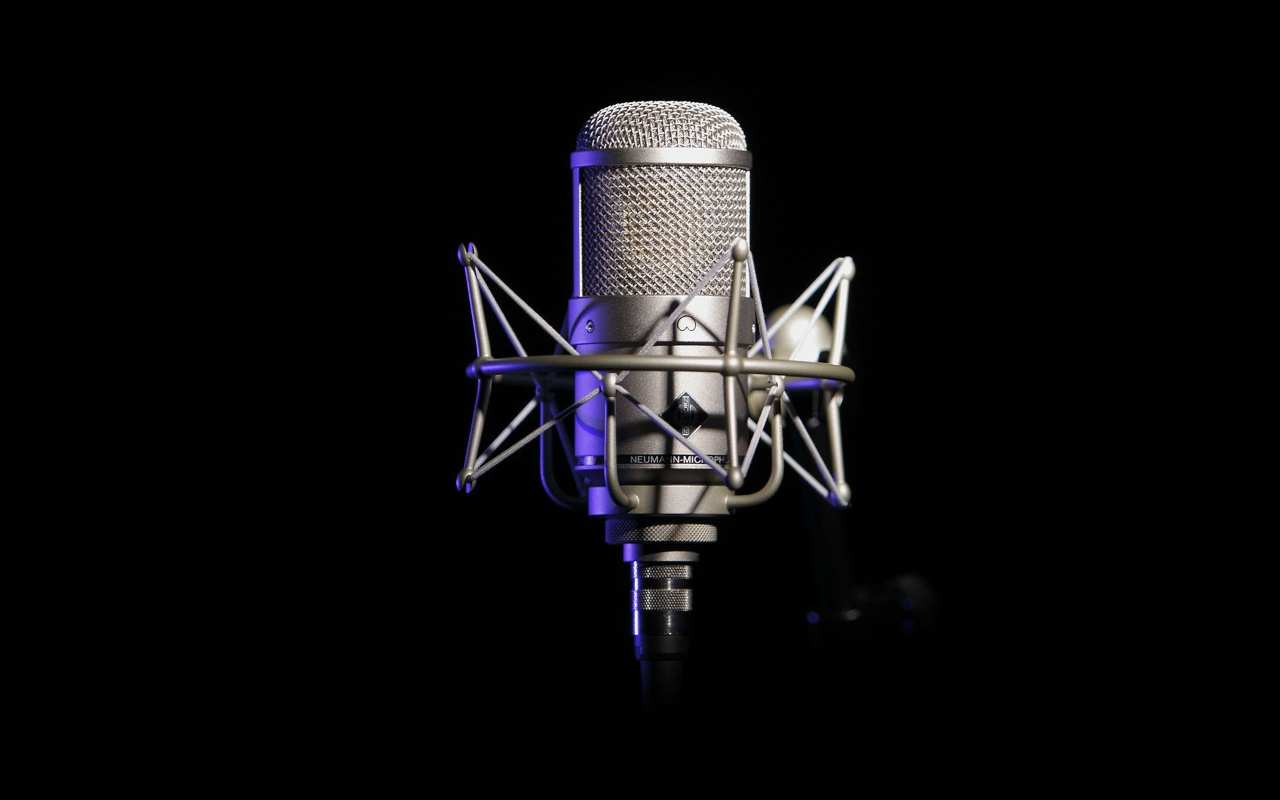
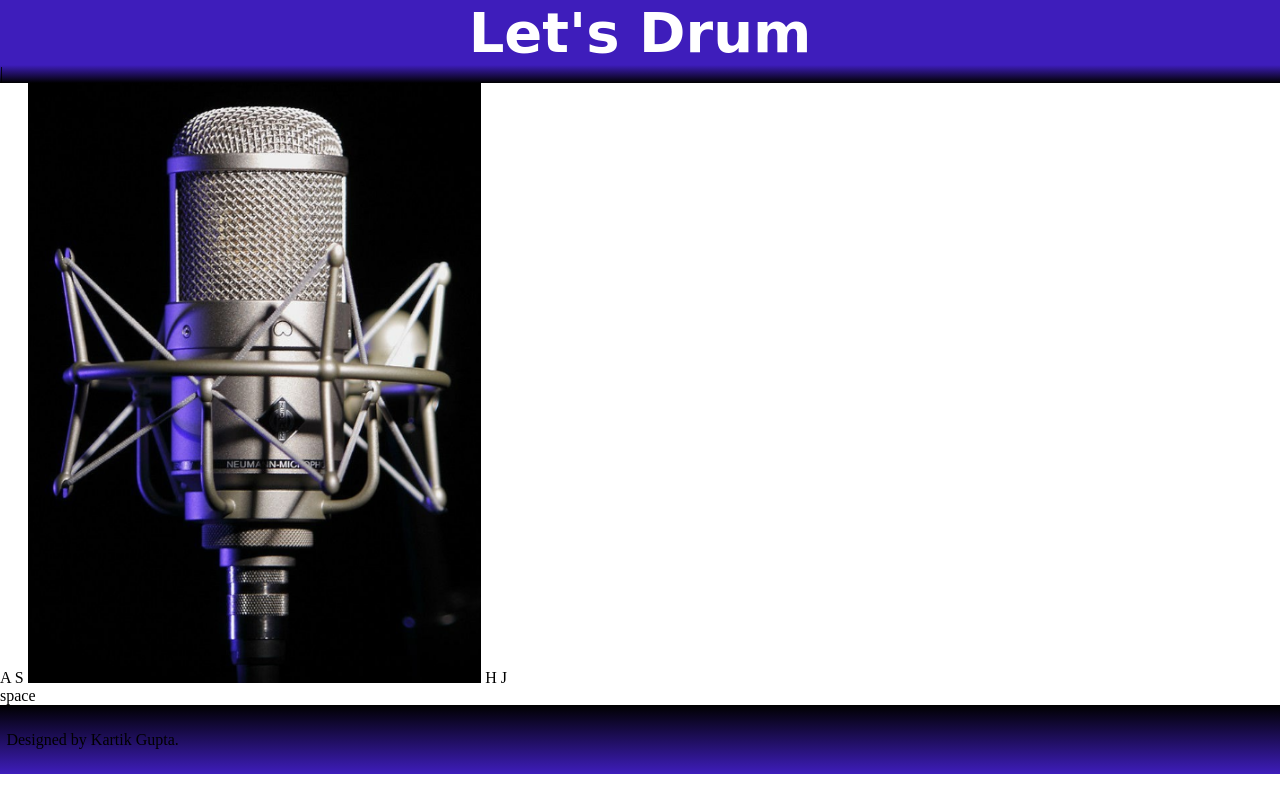
Before and after one commit to thisiskartikgupta/Lets-Drum-JS, a plain HTML site: page index.html in a window 1280 px wide. Shown: the top 800 px of the page. Drawn offline with Linux system fonts and the light colour scheme; a web font is replaced by a local one.

Commit message:
Added update for the work of the day

```diff
--- a/index.html
+++ b/index.html
@@ -9,11 +9,24 @@
 
         <link rel="stylesheet" href="./styles.css">
         <link rel="shortcut icon" type="image/png" href="./resource/favicon.jpg">
+
     </head>
 
     <body>
 
-        <div class="bg-image"></div>
+        <header>
+            <h2 class="main-title">Let's Drum</h2>
+            <div class="gradient-buffer">|</div>
+        </header>
+
+        <main>
+            <span>A</span>
+            <span>S</span>
+            <img class="bg-image" src="./resource/background.png" alt="Background image"/>
+            <span>H</span>
+            <span>J</span>
+            <div>space</div>
+        </main>
 
         <footer>
             <div>Designed by Kartik Gupta.</div>
--- a/styles.css
+++ b/styles.css
@@ -1,6 +1,20 @@
+@import url('https://fonts.googleapis.com/css2?family=Grenze+Gotisch:wght@600&display=swap'); /* main title h2 font */
 
 *{
     box-sizing: border-box;
+}
+
+.main-title {
+    margin: 0px;
+    background-color: #3e1dbb;
+    color: #fff;
+    font-size: 56px;
+    text-align: center;
+    font-family: 'Grenze Gotisch', cursive;
+}
+
+.gradient-buffer {
+    background-image: linear-gradient(#3e1dbb, #000);
 }
 
 body {
@@ -8,13 +22,18 @@ body {
 }
 
 .bg-image {
-    background-image: url("./resource/background.jpg");
-    z-index: auto;
-    width: 100%;
-    height: 1000px;
-    background-size: contain;
+    height: 600px;
+    max-width: 100%;
+}
+
+kbd {
+    color: #fff;
+    font-size: 72px;
+    background-color: #3e1dbb;
+    position: absolute;
 }
 
 footer {
-    margin: 2% 5%;
+    background-image: linear-gradient(#000, #3e1dbb);
+    padding: 2% 0.5%;
 }
```
Also changed, not shown: resource/background.jpg (deleted), resource/background.png (added).
